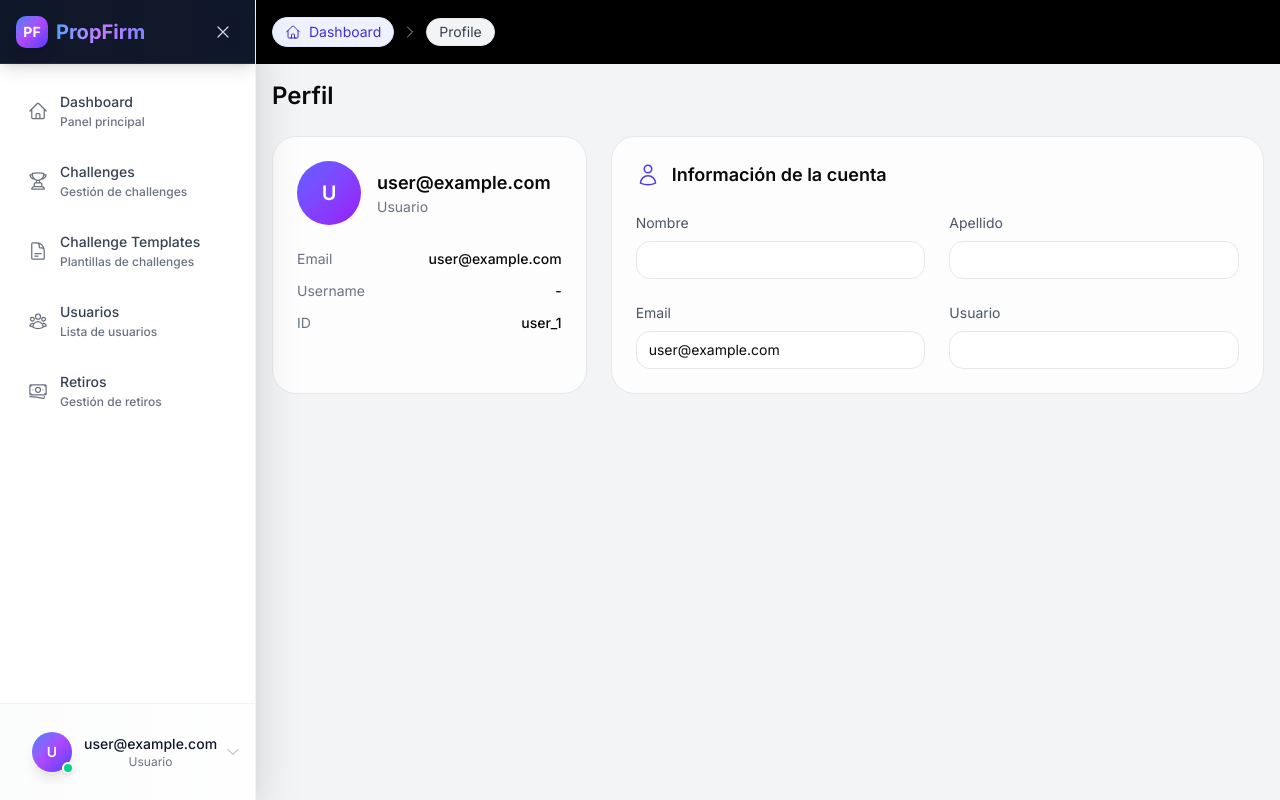
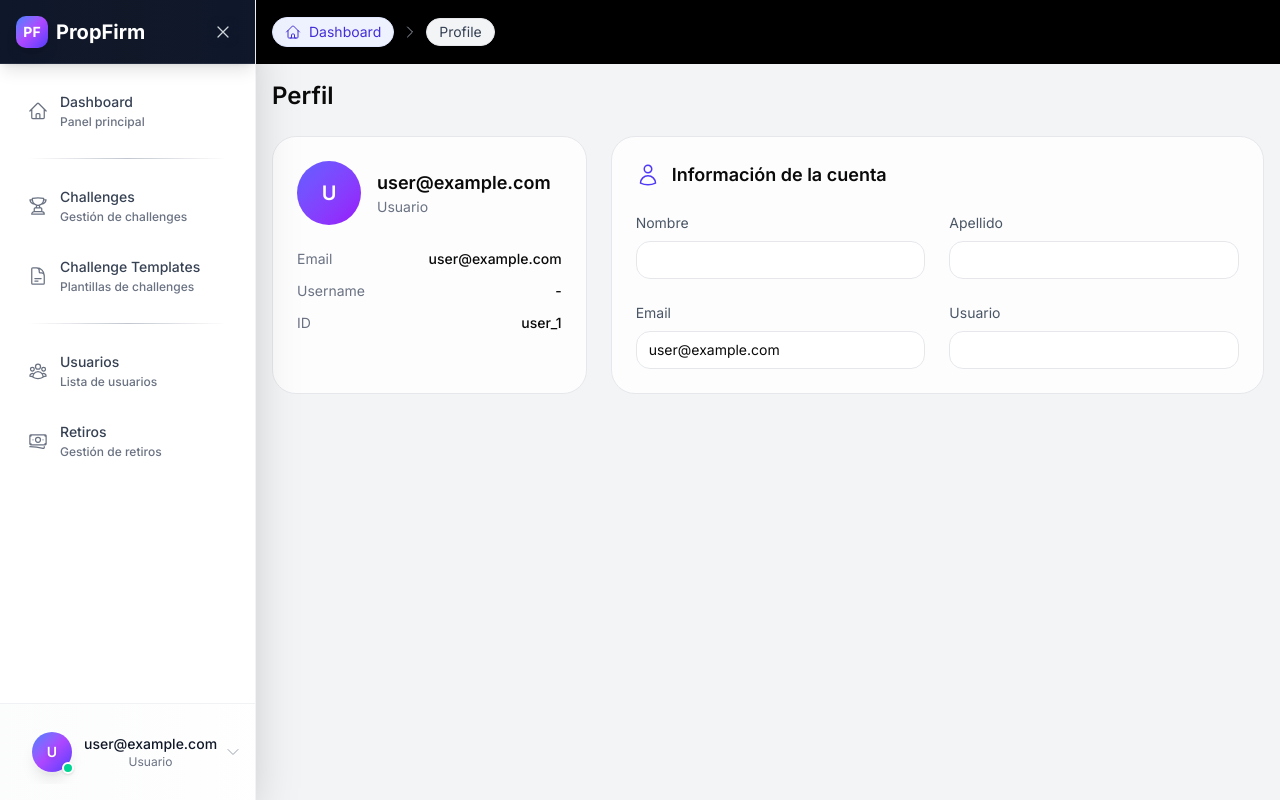
Before and after one commit to EliteCodeDev/propfirmadmin, a Next.js app: page /profile in a window 1280 px wide. Built offline with nearby package versions, Linux system fonts and the light colour scheme; no server answers; sample sign-in values are in the browser's storage.

Commit message:
separador sider

```diff
--- a/src/components/common/sidebar.tsx
+++ b/src/components/common/sidebar.tsx
@@ -170,7 +170,7 @@ export default function Sidebar({ collapsed = false, onToggle }: SidebarProps) {
       )}>
         {/* Header */}
         <div className={classNames(
-          "flex items-center h-16 bg-gradient-to-r from-slate-900 via-gray-900 to-slate-900 dark:from-gray-800 dark:via-gray-900 dark:to-gray-800 shadow-lg border-b border-gray-700/50",
+          "flex items-center h-16 bg-gradient-to-r from-slate-900 via-gray-900 to-slate-900 shadow-lg border-b border-gray-700/50",
           isCollapsed ? "px-2 justify-center" : "px-4 justify-between"
         )}>
           {!isCollapsed && process.env.NEXT_PUBLIC_LOGO_APP && (
@@ -178,7 +178,7 @@ export default function Sidebar({ collapsed = false, onToggle }: SidebarProps) {
               <img
                 src={process.env.NEXT_PUBLIC_LOGO_APP}
                 alt="Logo"
-                className="h-8 w-full object-contain filter brightness-0 invert"
+                className="h-8 w-full object-contain"
               />
             </div>
           )}
@@ -188,7 +188,7 @@ export default function Sidebar({ collapsed = false, onToggle }: SidebarProps) {
               <div className="w-8 h-8 bg-gradient-to-br from-blue-500 via-purple-500 to-indigo-600 rounded-lg flex items-center justify-center shadow-lg">
                 <span className="text-white font-bold text-sm">PF</span>
               </div>
-              <h1 className="text-xl font-bold bg-gradient-to-r from-blue-400 via-purple-400 to-indigo-400 bg-clip-text text-transparent">
+              <h1 className="text-xl font-bold text-white">
                 PropFirm
               </h1>
             </div>
@@ -212,11 +212,13 @@ export default function Sidebar({ collapsed = false, onToggle }: SidebarProps) {
           isCollapsed ? "overflow-y-visible" : "overflow-y-auto"
         )}>
           <nav className={classNames("space-y-2", isCollapsed ? "px-2" : "px-3")}>
-            {navigation.map((item) => {
+            {navigation.map((item, index) => {
               const isActive = pathname === item.href || pathname.startsWith(item.href + '/');
+              const showDivider = index === 0 || index === 2; // Después de Dashboard y Challenge Templates
+
               return (
+                <div key={item.href}>
                   <Link
-                  key={item.href}
                     href={item.href}
                     onClick={(e) => handleNavigation(item.href, e)}
                     className={classNames(
@@ -233,9 +235,9 @@ export default function Sidebar({ collapsed = false, onToggle }: SidebarProps) {
                       <div className="absolute inset-0 bg-gradient-to-r from-blue-400/20 via-purple-400/20 to-indigo-400/20 animate-pulse" />
                     )}
 
-                  {/* Active indicator */}
+                    {/* Active indicator - Adaptativo para modo claro/oscuro */}
                     {isActive && (
-                    <div className="absolute left-0 top-0 bottom-0 w-1 bg-gradient-to-b from-white via-blue-100 to-white rounded-r-full shadow-sm" />
+                      <div className="absolute left-0 top-2 bottom-2 w-1 bg-gray-800 dark:bg-white rounded-r-full shadow-lg" />
                     )}
 
                     <item.icon
@@ -289,6 +291,17 @@ export default function Sidebar({ collapsed = false, onToggle }: SidebarProps) {
                       </div>
                     )}
                   </Link>
+
+                  {/* Separador entre secciones - Mejorado para modo claro */}
+                  {showDivider && (
+                    <div className={classNames(
+                      "my-4",
+                      isCollapsed ? "px-2" : "px-4"
+                    )}>
+                      <div className="h-px bg-gradient-to-r from-transparent via-gray-400 dark:via-gray-600 to-transparent opacity-60"></div>
+                    </div>
+                  )}
+                </div>
               );
             })}
           </nav>
```
Lines whose indentation alone changed are shown as unchanged.
